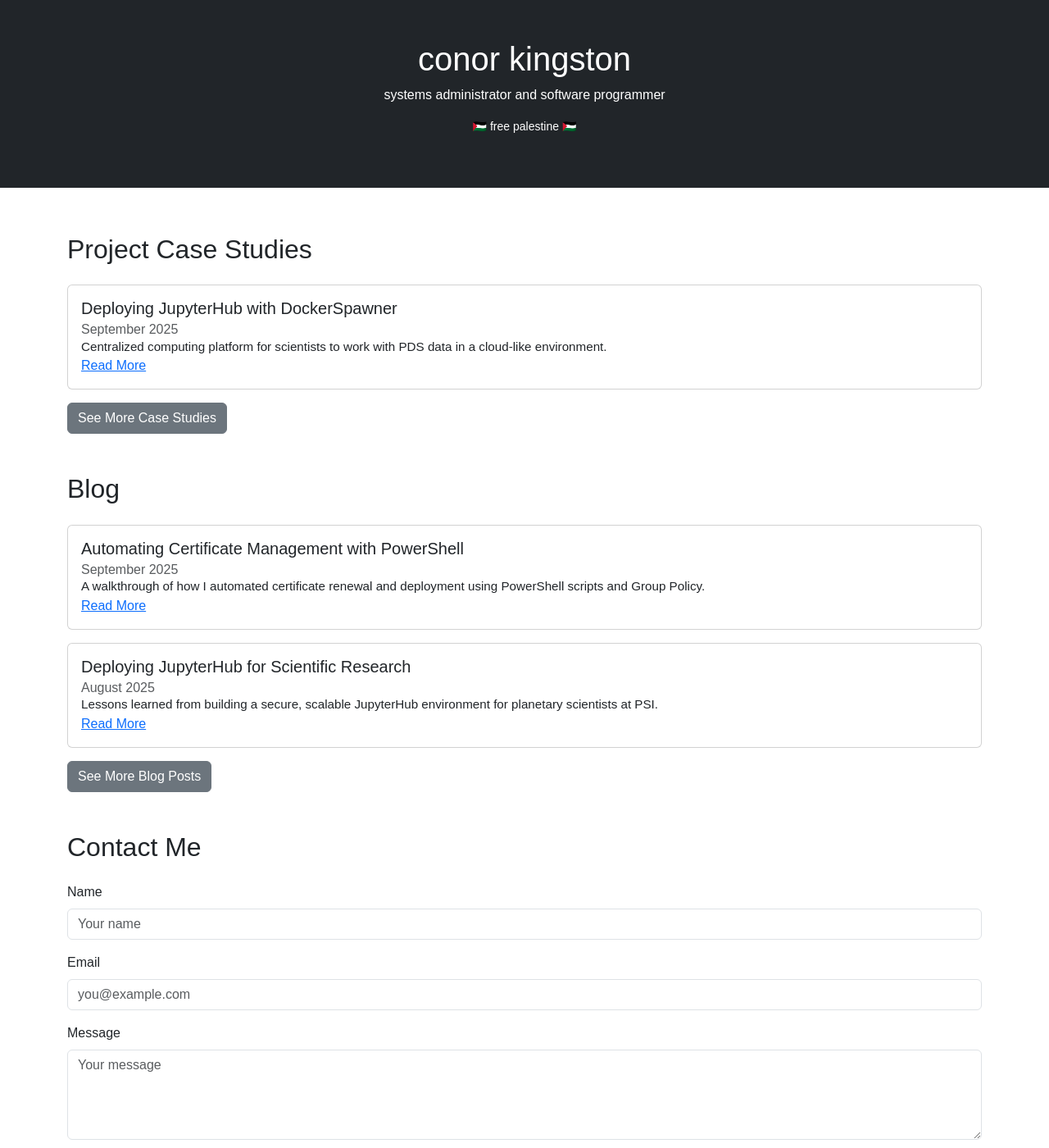
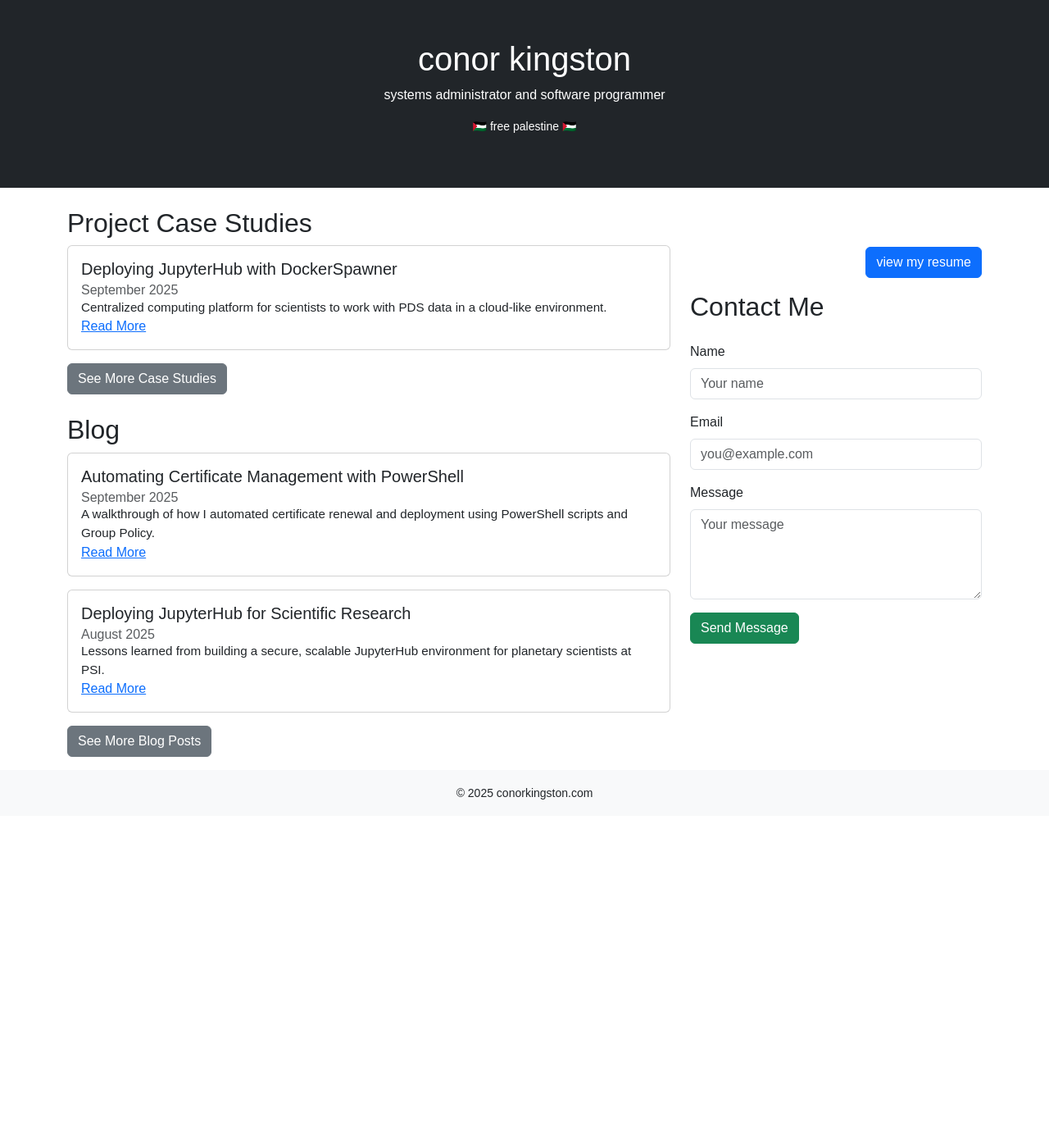
Before and after one commit to conormcneil/conorkingston.com, a Jekyll site: the page built from index.md, in a window 1280 px wide and 1400 px high. Shown: the whole window at 82% size. Built offline with Jekyll 4.4.1, drawn with Linux system fonts in a browser that asks for light colours.

Commit message:
enables grid layout

```diff
--- a/index.md
+++ b/index.md
@@ -3,57 +3,64 @@
 title: Home
 ---
 
-<main class="container my-5">
-  <section>
-    <h2 class="mb-4">Project Case Studies</h2>
-    {% for case in site.case_studies | limit: 2 %}
-      {% unless case.exclude_from_list %}
-        {% include card-link.html
-          url=case.url
-          title=case.title
-          date=case.date
-          text=case.summary
-        %}
-      {% endunless %}
-    {% endfor %}
-    <a href="/case_studies/" class="btn btn-secondary">See More Case Studies</a>
-  </section>
+<main class="container pb-3">
+  <div class="row">
+    <div class="col-12 col-md-8">
+      <section id="case-studies">
+        <h2 class="">Project Case Studies</h2>
+        {% for case in site.case_studies | limit: 2 %}
+          {% unless case.exclude_from_list %}
+            {% include card-link.html
+              url=case.url
+              title=case.title
+              date=case.date
+              text=case.summary
+            %}
+          {% endunless %}
+        {% endfor %}
+        <a href="/case_studies/" class="btn btn-secondary">See More Case Studies</a>
+      </section>
 
-  <section class="mt-5">
-    <h2 class="mb-4">Blog</h2>
-    {% for post in site.posts | limit: 2 %}
-      {% unless post.exclue_from_list %}
-        {% include card-link.html
-          url=post.url
-          title=post.title
-          date=post.date
-          text=post.summary
-        %}
-      {% endunless %}
-    {% endfor %}
-    <a href="/blog/" class="btn btn-secondary">See More Blog Posts</a>
-  </section>
+      <section id="blog">
+        <h2 class="mt-4">Blog</h2>
+        {% for post in site.posts | limit: 2 %}
+          {% unless post.exclue_from_list %}
+            {% include card-link.html
+              url=post.url
+              title=post.title
+              date=post.date
+              text=post.summary
+            %}
+          {% endunless %}
+        {% endfor %}
+        <a href="/blog/" class="btn btn-secondary">See More Blog Posts</a>
+      </section>
+    </div>
 
-  <section class="mt-5">
-    <h2 class="mb-4">Contact Me</h2>
-    <form action="https://formspree.io/f/mwpngnrj" method="POST">
-      <div class="mb-3">
-        <label for="name" class="form-label">Name</label>
-        <input type="text" class="form-control" id="name" name="name" placeholder="Your name">
+    <div class="col-12 col-md-4 mt-5">
+      <div class="d-flex justify-content-end mb-3">
+        <section class="t">
+          <a href="assets/Conor_Kingston_Resume.pdf" class="btn btn-primary">view my resume</a>
+        </section>
       </div>
-      <div class="mb-3">
-        <label for="email" class="form-label">Email</label>
-        <input type="email" class="form-control" id="email" name="email" placeholder="you@example.com">
-      </div>
-      <div class="mb-3">
-        <label for="message" class="form-label">Message</label>
-        <textarea class="form-control" id="message" name="message" rows="4" placeholder="Your message"></textarea>
-      </div>
-      <button type="submit" class="btn btn-success">Send Message</button>
-    </form>
-  </section>
-
-  <section class="mt-5 text-center">
-    <a href="assets/Conor_Kingston_Resume.pdf" class="btn btn-primary">Download Resume</a>
-  </section>
+      <section id="contact-me">
+        <h2 class="mb-4">Contact Me</h2>
+        <form action="https://formspree.io/f/mwpngnrj" method="POST">
+          <div class="mb-3">
+            <label for="name" class="form-label">Name</label>
+            <input type="text" class="form-control" id="name" name="name" placeholder="Your name">
+          </div>
+          <div class="mb-3">
+            <label for="email" class="form-label">Email</label>
+            <input type="email" class="form-control" id="email" name="email" placeholder="you@example.com">
+          </div>
+          <div class="mb-3">
+            <label for="message" class="form-label">Message</label>
+            <textarea class="form-control" id="message" name="message" rows="4" placeholder="Your message"></textarea>
+          </div>
+          <button type="submit" class="btn btn-success">Send Message</button>
+        </form>
+      </section>
+    </div>
+  </div>
 </main>
```
